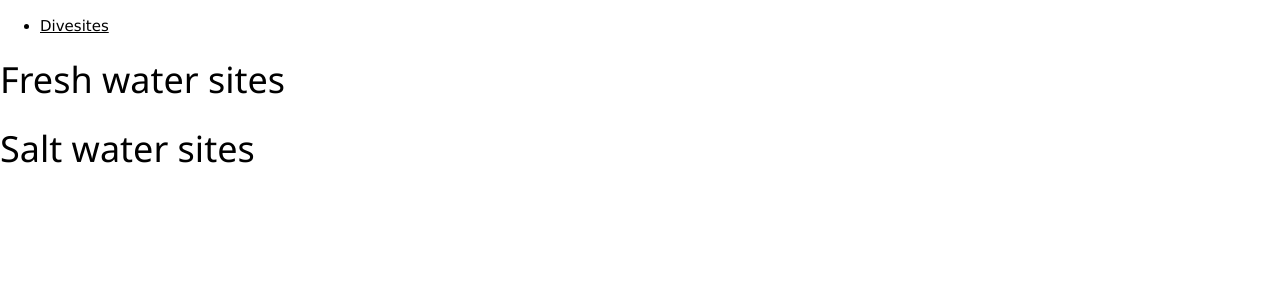
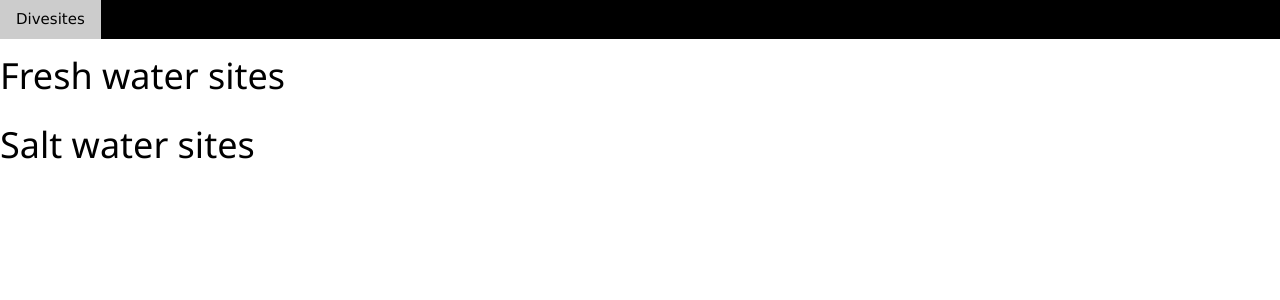
Before and after one commit to treilly94/diveguide, a Django app: page / in a window 1280 px wide. Shown: the top 300 px of the page. Run offline with Django 3.2, Linux system fonts and the light colour scheme; data that the repository does not hold is empty; some libraries are stand-ins or nearby versions.

Commit message:
simplified base

```diff
--- a/divesites/templates/divesites/base.html
+++ b/divesites/templates/divesites/base.html
@@ -12,22 +12,13 @@
 </head>
 
 <body>
-<nav class="navbar navbar-inverse">
-    <div class="container-fluid">
-        <div class="collapse navbar-collapse" id="myNavbar">
-            <ul class="nav navbar-nav">
-                <li class="active"><a href="{% url 'divesites:index' %}">Divesites</a></li>
-            </ul>
-        </div>
-    </div>
+<nav class="w3-bar w3-black">
+    <a href="{% url 'divesites:index' %}" class="w3-bar-item w3-button">Divesites</a>
 </nav>
 
 {% block content %}
 
 {% endblock content %}
 
-<footer class="container-fluid text-center">
-</footer>
-
 </body>
 </html>
```
